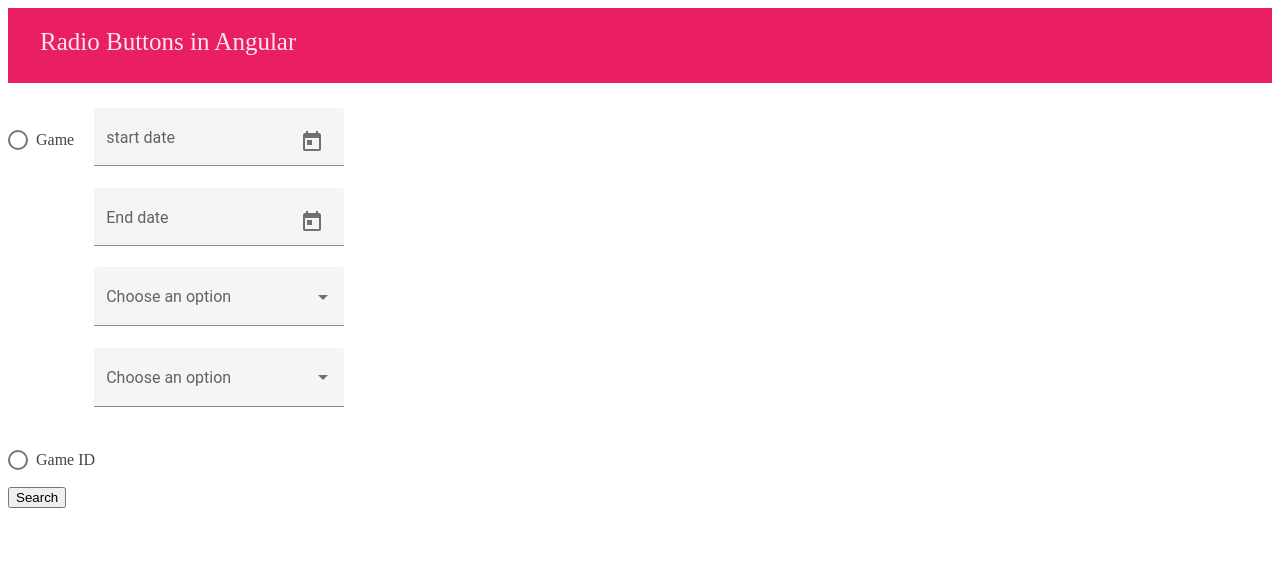
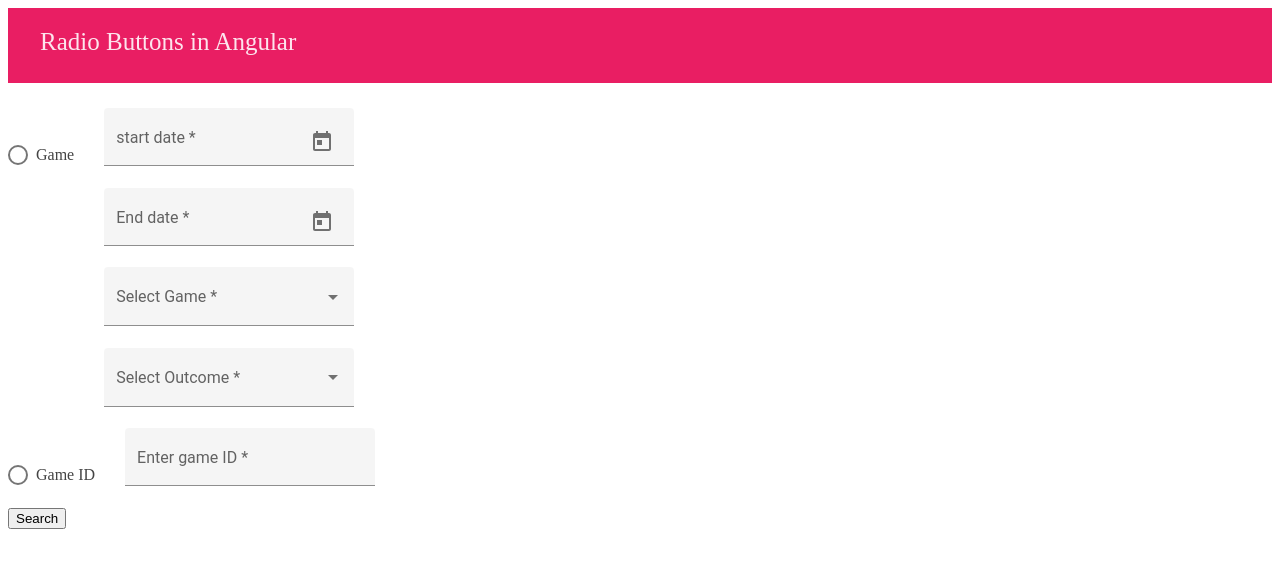
Before and after one commit to upputollahari/radio-button-select, an Angular app: page / in a window 1280 px wide. Shown: the top 568 px of the page. Built offline with nearby package versions, Linux system fonts and the light colour scheme.

Commit message:
4 files modified

```diff
--- a/src/app/app.module.ts
+++ b/src/app/app.module.ts
@@ -12,6 +12,7 @@ import {MatNativeDateModule} from '@angular/material/core';
 import {MatRadioModule} from '@angular/material/radio';
 import { RadioselectComponent } from './radioselect/radioselect.component';
 import {MatSelectModule} from '@angular/material/select';
+
 @NgModule({
   imports:      [
     BrowserModule,
--- a/src/app/radioselect/radioselect.component.css
+++ b/src/app/radioselect/radioselect.component.css
@@ -54,11 +54,11 @@ label {
     height: auto !important;
 }
 
-/* .float-container {
-    padding-right: 20px;
-} */
+.float-container {
+    display: flex;
+}
 
 .float-child {
     float: left;
-    padding-right: 20px;
+    padding-right: 30px;
 }
--- a/src/app/radioselect/radioselect.component.html
+++ b/src/app/radioselect/radioselect.component.html
@@ -6,18 +6,20 @@
 
 <form [formGroup]="selectionForm" (ngSubmit)="onSubmit()">
 	<div class="form-group">
-		<mat-radio-group formControlName="gender" class="example-radio-group">
+		<!-- <mat-radio-group formControlName="gameSelection" class="example-radio-group"> -->
 		<div class="float-container">
 			<div class="float-child">
+				<mat-radio-group formControlName="gameSelection" class="example-radio-group">
 					<mat-radio-button [value]="1">
 						<label>Game</label>
 					</mat-radio-button>
+				</mat-radio-group>
 			</div>
 			<div class="float-child">
 				<div>
 					<mat-form-field appearance="fill">
 						<mat-label>start date</mat-label>
-						<input matInput [matDatepickerFilter]="myFilter" [matDatepicker]="picker1">
+						<input matInput [matDatepickerFilter]="myFilter" [matDatepicker]="picker1" formControlName="startDate">
 						<mat-datepicker-toggle matSuffix [for]="picker1"></mat-datepicker-toggle>
 						<mat-datepicker #picker1></mat-datepicker>
 					</mat-form-field>
@@ -25,15 +27,15 @@
 				<div>
 					<mat-form-field appearance="fill">
 						<mat-label>End date</mat-label>
-						<input matInput [matDatepickerFilter]="myFilter" [matDatepicker]="picker2">
+						<input matInput  [matDatepickerFilter]="myFilter" [matDatepicker]="picker2" formControlName="endDate">
 						<mat-datepicker-toggle matSuffix [for]="picker2"></mat-datepicker-toggle>
 						<mat-datepicker #picker2></mat-datepicker>
 					</mat-form-field>
 				</div>
 				<div>
 					<mat-form-field appearance="fill">
-						<mat-label>Choose an option</mat-label>
-						<mat-select>
+						<mat-label>Select Game</mat-label>
+						<mat-select formControlName="selectGame">
 							<mat-option value="option1">Option 1</mat-option>
 							<mat-option value="option2">Option 2 </mat-option>
 							<mat-option value="option3">Option 3</mat-option>
@@ -42,8 +44,8 @@
 				</div>
 				<div>
 					<mat-form-field appearance="fill">
-						<mat-label>Choose an option</mat-label>
-						<mat-select>
+						<mat-label>Select Outcome</mat-label>
+						<mat-select formControlName="selectOutcome">
 							<mat-option value="option1">Option 1</mat-option>
 							<mat-option value="option2">Option 2 </mat-option>
 							<mat-option value="option3">Option 3</mat-option>
@@ -52,14 +54,21 @@
 				</div>
 			</div>
 		</div>
-
-
+		<div class="float-container">
+			<div class="float-child">
+				<mat-radio-group formControlName="gameSelection" class="example-radio-group">
 					<mat-radio-button [value]="2"><label>Game ID</label>
-				<!-- <div>
-					<input type="text" class="Bounds">
-    </div> -->
 					</mat-radio-button>
 				</mat-radio-group>
+			</div>
+			<div class="float-child">
+				<mat-form-field appearance="fill">
+					<mat-label>Enter game ID</mat-label>
+					<input matInput formControlName="gameID">
+  </mat-form-field>
+			</div>
+		</div>
+		<!-- </mat-radio-group> -->
 	</div>
 	<div>
 		<button type="submit">Search</button>
--- a/src/app/radioselect/radioselect.component.ts
+++ b/src/app/radioselect/radioselect.component.ts
@@ -17,17 +17,25 @@ myFilter = (d: Date | null): boolean => {
   constructor(public fb: FormBuilder) { }
 
  selectionForm = this.fb.group({
-    gender: ['male', [Validators.required]]
+    gameSelection: ['', [Validators.required]],
+    startDate:['',Validators.required],
+    endDate:['',Validators.required],
+    selectGame:['',Validators.required],
+    selectOutcome:['',Validators.required],
+    gameID:['',Validators.required]
   });
-
+// date(e) {
+//       var convertDate = new Date(e.target.value).toISOString().substring(0, 10);
+//     return convertDate;
+//     }
    // Getter method to access form control
   get myForm() {
-    return this.selectionForm.get('gender');
+    return this.selectionForm;
   }
   ngOnInit() {
   }
  onSubmit() {
-
+ console.log(this.selectionForm.value);
   }
 
 }
```
Lines whose indentation alone changed are shown as unchanged.
